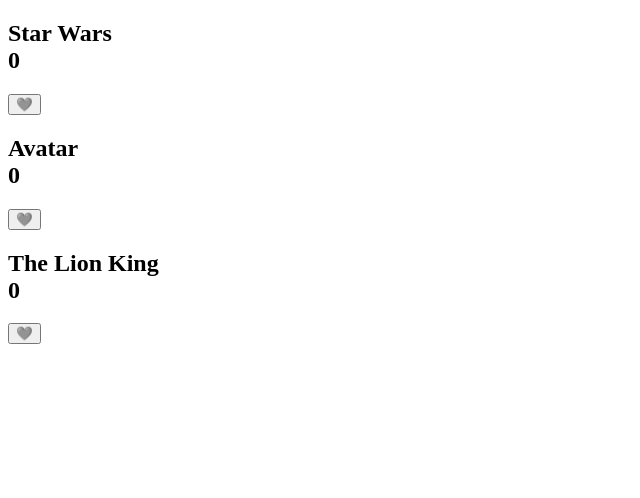
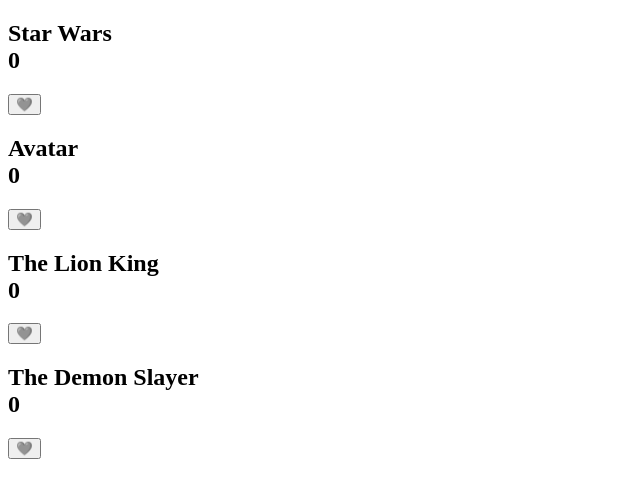
Before and after one commit to Its-Steve19/My-first-react-app, a React (Vite) app: page / in a window 1280 px wide. Shown: the top 498 px of the page, without its empty margins (0-640 px from the left). Built offline with nearby package versions, Linux system fonts and the light colour scheme.

Commit message:
Add 'The Demon Slayer' card to the card container

```diff
--- a/src/App.jsx
+++ b/src/App.jsx
@@ -1,3 +1,4 @@
+
 import { useEffect, useState } from "react";
 
 const Card = ({ title }) => {
@@ -36,6 +37,7 @@
       <Card title="Star Wars" />
       <Card title="Avatar" />
       <Card title="The Lion King" />
+      <Card title="The Demon Slayer" />
     </div>
   );
 };
```
